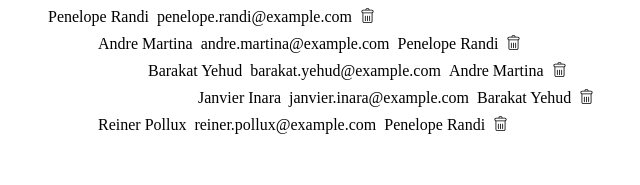
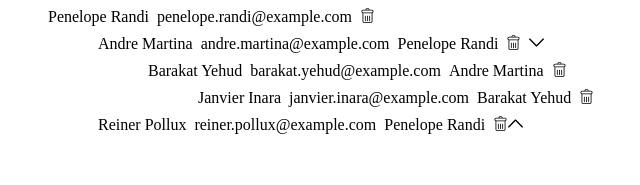
Before and after one commit to MIXEDD/visma, a React (Create React App) app: page / in a window 1280 px wide. Shown: the top 185 px of the page, without its empty margins (18-658 px from the left). Built offline with nearby package versions, Linux system fonts and the light colour scheme.

Commit message:
Order direction display

```diff
--- a/src/pages/tree/node/Node.tsx
+++ b/src/pages/tree/node/Node.tsx
@@ -3,21 +3,35 @@ import { useDispatch } from 'react-redux';
 
 import { TreeData } from '../../../store/tree/types';
 import Typography from '../../../atoms/typography/Typography';
-
-import styles from './Node.module.scss';
 import DeleteIcon from '../../../atoms/deleteIcon/DeleteIcon';
 import { onDeleteNode } from '../../../store/tree/actions';
 import Arrow, { ArrowDirection } from '../../../atoms/arrow/Arrow';
 
+import styles from './Node.module.scss';
+
+const getOrderDirection = (subNodesLength: number, nodeIndex: number) => {
+    if (subNodesLength > 1 && nodeIndex === 0) {
+        return ArrowDirection.Down;
+    }
+
+    if (subNodesLength > 1 && nodeIndex > 0) {
+        return ArrowDirection.Up;
+    }
+
+    return undefined;
+};
+
 interface Props {
     treeData: TreeData;
     parentFullName?: string;
+    orderDirection?: ArrowDirection;
 }
 
 const Node: React.FC<Props> = (props) => {
     const {
         treeData: { fullName, email, subNodes },
         parentFullName,
+        orderDirection,
     } = props;
 
     const dispatch = useDispatch();
@@ -40,14 +54,21 @@ const Node: React.FC<Props> = (props) => {
                         <Typography text={parentFullName} />
                     </div>
                 )}
-                <div className={styles.marginRight}>
+                <div className={orderDirection ? styles.marginRight : undefined}>
                     <DeleteIcon onClick={onClickDelete} />
                 </div>
+                {(orderDirection || orderDirection === ArrowDirection.Up) && (
+                    <Arrow direction={orderDirection} />
+                )}
             </div>
-            {subNodes &&
-                subNodes.map((node, index) => (
-                    <Node key={index} treeData={node} parentFullName={fullName} />
-                ))}
+            {subNodes?.map((node, index) => (
+                <Node
+                    key={index}
+                    treeData={node}
+                    parentFullName={fullName}
+                    orderDirection={getOrderDirection(subNodes.length, index)}
+                />
+            ))}
         </div>
     );
 };
```
